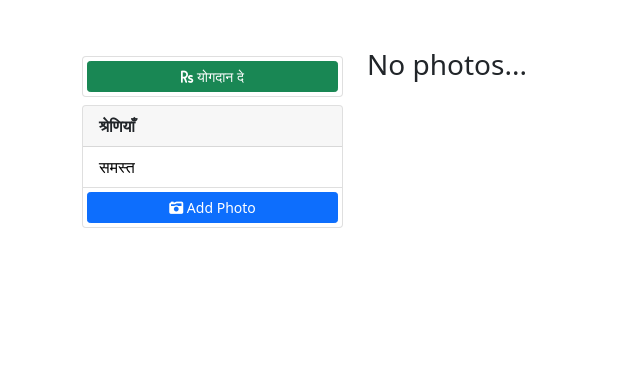
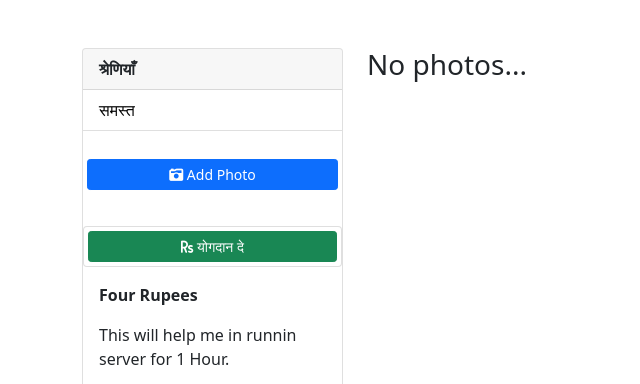
Before and after one commit to varunjha089/Photo-Web-Application, a Django app: page / in a window 1280 px wide. Shown: the top 384 px of the page, without its empty margins (0-640 px from the left). Before the commit the page ends 228 px from the top, so only its background shows below. Run offline with Django 3.2, Linux system fonts and the light colour scheme; data that the repository does not hold is empty; some libraries are stand-ins or nearby versions.

Commit message:
upi payment added.

```diff
--- a/photos/templates/photos/gallery.html
+++ b/photos/templates/photos/gallery.html
@@ -1,3 +1,4 @@
+{% load static %}
 <!DOCTYPE html>
 <html lang="en">
 
@@ -34,10 +35,7 @@
         <div class="row">
             <div class="col-md-3">
 
-                <div class="card my-2">
-                    <a href="#" class="btn btn-success btn-block btn-sm m-1" disabled><i class="fas fa-rupee-sign"></i>  योगदान दे</a>
-                    <!-- <a href="{% url 'add' %}" class="btn btn-success btn-block btn-sm m-1" disabled>योगदान दे</a> -->
-                </div>
+
                 <div class="card">
                     <div class="card-header">
                         <b>श्रेणियाँ</b>
@@ -54,8 +52,47 @@
                         </li>
                         {% endfor %}
 
+                        <br/>
+                        <a href="{% url 'add' %}" class="btn btn-primary btn-block btn-sm m-1">
+                            <i class="fas fa-camera-retro"></i>  Add Photo
+                        </a>
+                        <br/>
+                        <div class="card my-2">
+                            <a href="#" class="btn btn-success btn-block btn-sm m-1" disabled><i class="fas fa-rupee-sign"></i>  योगदान दे</a>
+                        </div>
 
-                        <a href="{% url 'add' %}" class="btn btn-primary btn-block btn-sm m-1"><i class="fas fa-camera-retro"></i>  Add Photo</a>
+                        <!-- Self payment -->
+                        <li class=" list-group-item">
+                            <p><b>Four Rupees</b></p>
+                            <p>This will help me in runnin server for 1 Hour.</p>
+                            <!-- <img src="/static/rokada/04_qr.jpg" alt="Four Rupees" class="img-thumbnail"/> -->
+                            <img src="{% static 'rokada/04_qr.jpg' %}" alt="Four Rupees" class="img-thumbnail" />
+                        </li>
+
+                        <br>
+
+                        <li class=" list-group-item">
+                            <p><b>Hundred Rupees</b></p>
+                            <p>This will help me in runnin server for 1 Day.</p>
+                            <!-- <img src="/static/rokada/04_qr.jpg" alt="Four Rupees" class="img-thumbnail"/> -->
+                            <img src="{% static 'rokada/100_qr.jpg' %}" alt="Four Rupees" class="img-thumbnail" />
+                        </li>
+
+                        <br>
+
+                        <li class=" list-group-item">
+                            <p><b>Four Rupees</b></p>
+                            <p>This will help me in runnin server for 1 Month.</p>
+                            <!-- <img src="/static/rokada/04_qr.jpg" alt="Four Rupees" class="img-thumbnail"/> -->
+                            <img src="{% static 'rokada/3000_qr.jpg' %}" alt="Four Rupees" class="img-thumbnail" />
+                        </li>
+
+                        <br>
+
+                        <p class="text-center text-danger">
+                            <span>महत्वपूर्ण सुचना:-</span>
+                            <b>गोरलागाई पक्ष मैं इधर जमा न करें</b>
+                        </p>
 
                     </ul>
                 </div>
```
